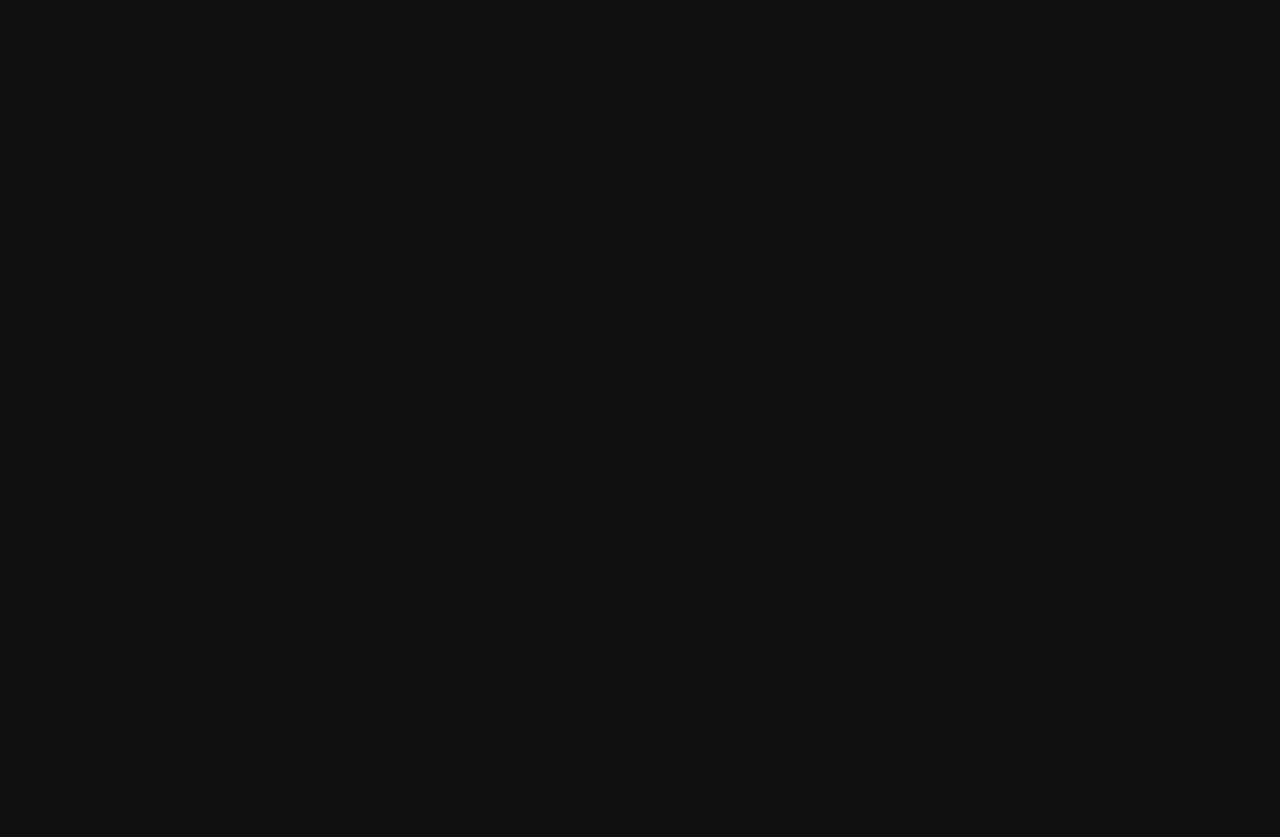
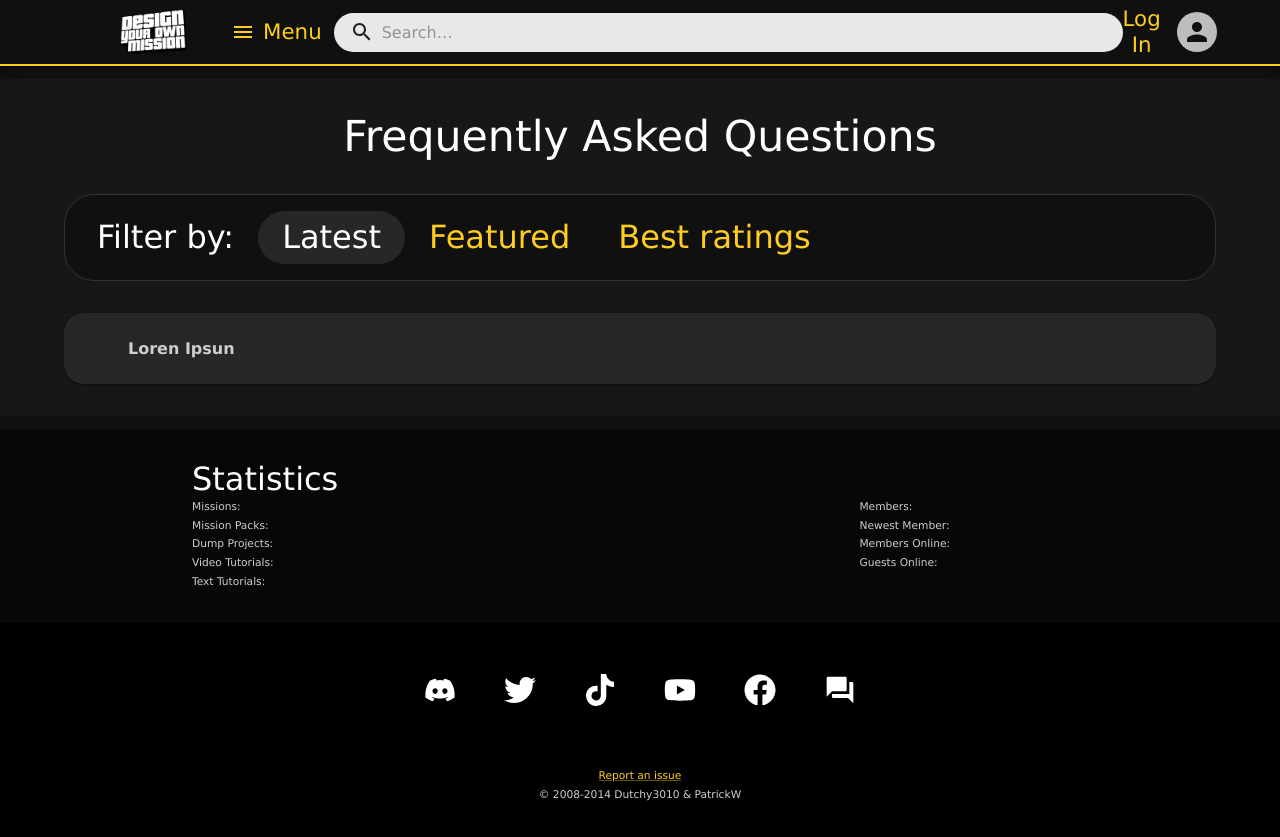
Before and after one commit to Toriality/DYOM-Website, a React (Create React App) app in the folder client/: page /faq in a window 1280 px wide. Before the commit this address had no page. Before the commit the page ends 800 px from the top, so only its background shows below. Built offline with nearby package versions, Linux system fonts and the light colour scheme; no server answers.

Commit message:
create faq

```diff
--- a/client/src/App.js
+++ b/client/src/App.js
@@ -9,6 +9,7 @@ import { Footer } from "./components/footer/Footer";
 import { Debug_AddMission } from "./components/debug/AddMission";
 import { AddMission } from "./components/projects/missions/addMission/AddMission";
 import { ListMissions } from "./components/projects/missions/listMissions/ListMissions";
+import { FAQ } from "./components/faq/FAQ";
 
 // Site main theme
 const theme = createTheme({
@@ -27,6 +28,33 @@ const theme = createTheme({
     subtitle2: { fontFamily: "Verdana", fontSize: "6pt" },
   },
   components: {
+    MuiAccordion: {
+      styleOverrides: {
+        root: {
+          borderRadius: "20px !important",
+          backgroundColor: colors.backgroundDarker,
+        },
+      },
+    },
+    MuiAccordionSummary: {
+      styleOverrides: {
+        root: {
+          borderRadius: "20px",
+          padding: "0.7rem 4rem",
+          backgroundColor: colors.backgroundLighter,
+          "& .MuiTypography-root": {
+            fontWeight: "bolder",
+          },
+        },
+      },
+    },
+    MuiAccordionDetails: {
+      styleOverrides: {
+        root: {
+          padding: "2rem 4rem",
+        },
+      },
+    },
     MuiTableHead: {
       styleOverrides: {
         root: {
@@ -143,6 +171,7 @@ function App() {
             <Route path="/debug/add_mission" element={<Debug_AddMission />} />
             <Route path="/missions/add" element={<AddMission />} />
             <Route path="/missions" element={<ListMissions />} />
+            <Route path="/faq" element={<FAQ />} />
           </Route>
         </Routes>
       </BrowserRouter>
--- /dev/null
+++ b/client/src/components/faq/FAQ.js
@@ -0,0 +1,31 @@
+import {
+  Accordion,
+  AccordionDetails,
+  AccordionSummary,
+  Typography,
+} from "@mui/material";
+import React from "react";
+import { DYOMContent } from "../../styles/components/DYOMContainer";
+import { FilterBox } from "../../styles/components/FilterBox";
+
+export function FAQ() {
+  return (
+    <DYOMContent>
+      <Typography variant="h2" align="center" mb={4}>
+        Frequently Asked Questions
+      </Typography>
+      <FilterBox />
+      <Accordion>
+        <AccordionSummary>
+          <Typography>Loren Ipsun</Typography>
+        </AccordionSummary>
+        <AccordionDetails>
+          <Typography>
+            Lorem ipsum dolor sit amet, consectetur adipiscing elit. Suspendisse
+            malesuada lacus ex, sit amet blandit leo lobortis eget.
+          </Typography>
+        </AccordionDetails>
+      </Accordion>
+    </DYOMContent>
+  );
+}
```
